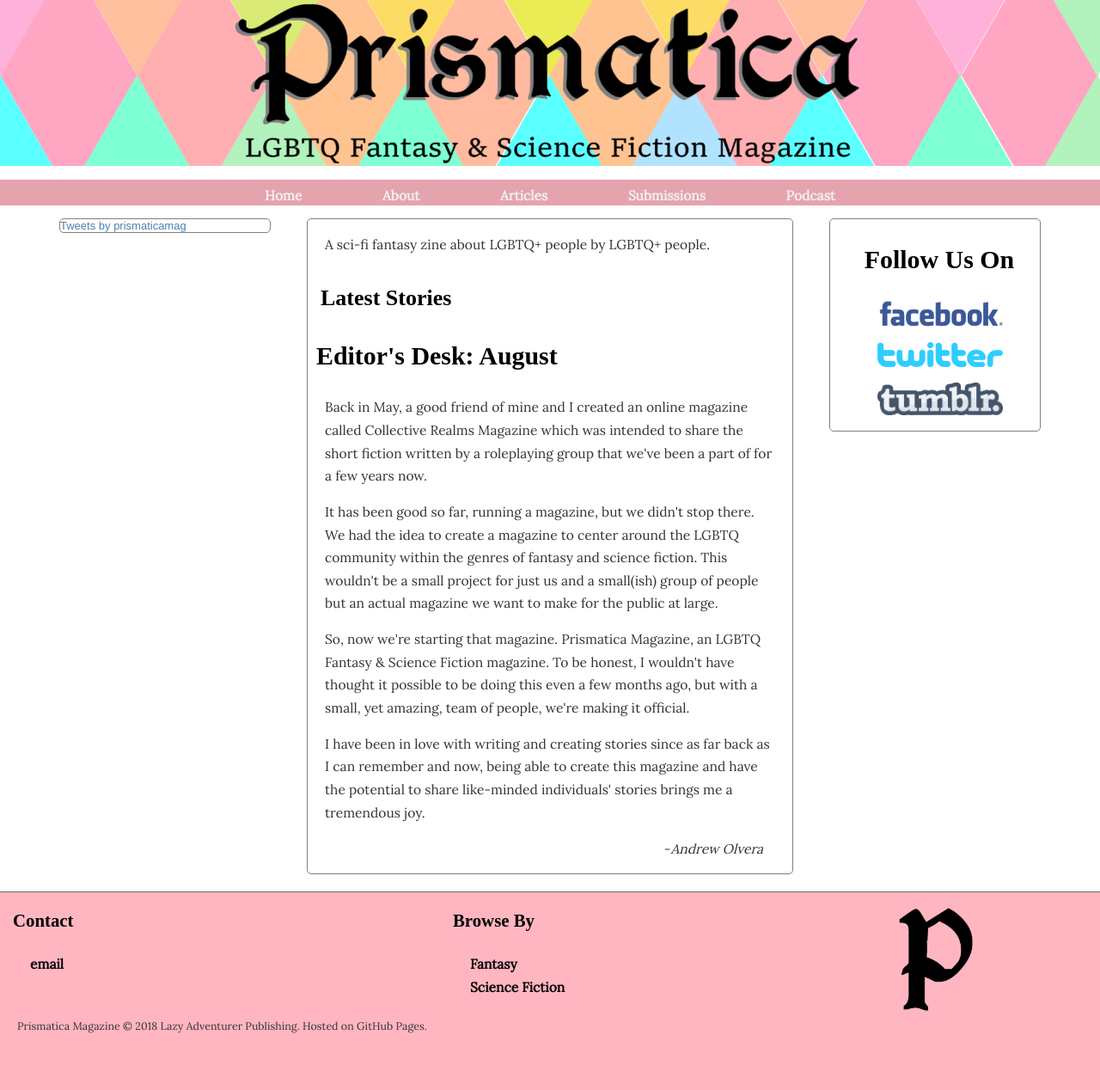
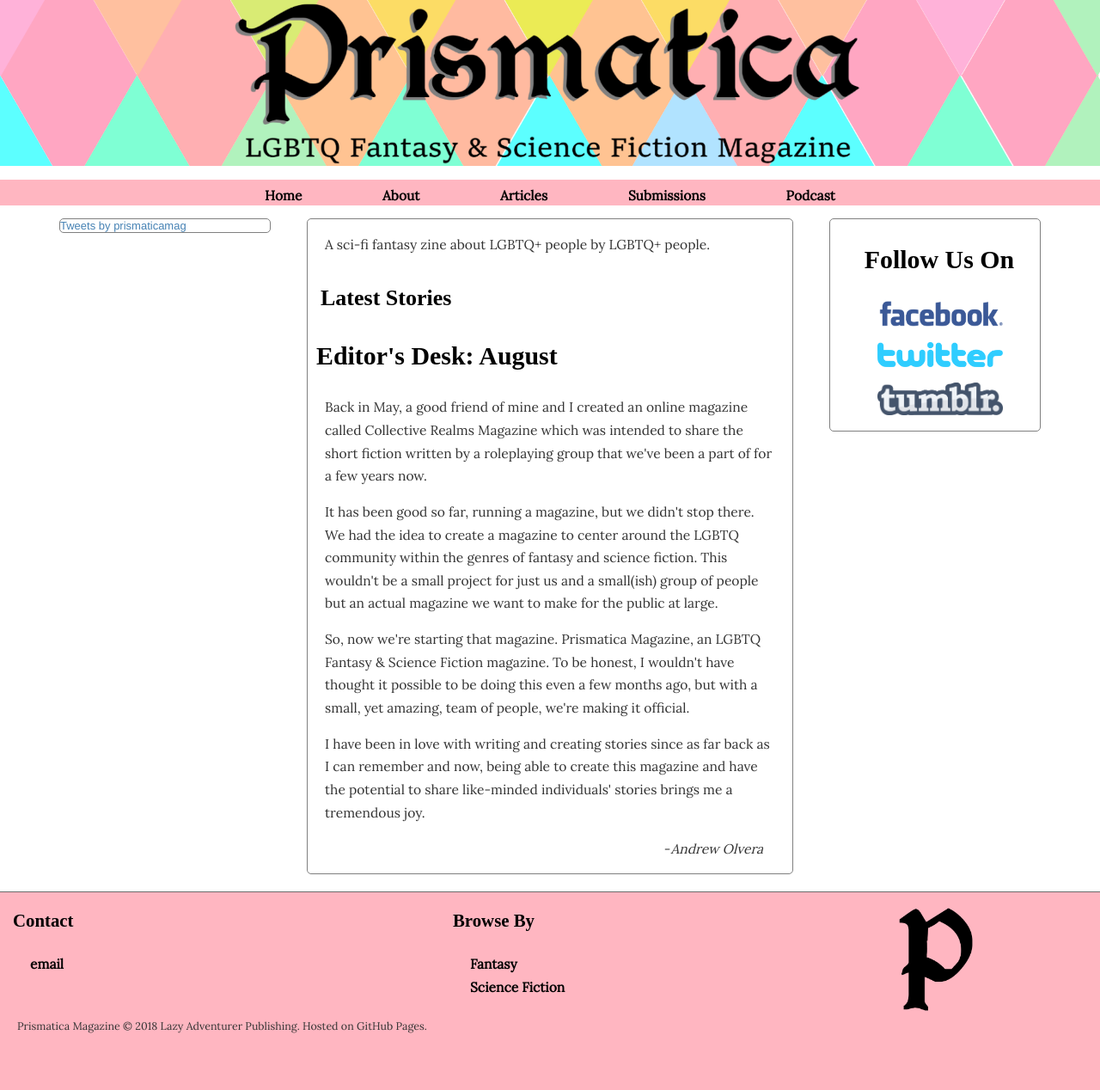
Before and after one commit to lazyadventurerpublishing/prismatica, a Jekyll site: the page built from index.html, in a window 1280 px wide. Shown: the whole page at 86% size. Built offline with Jekyll 4.4.1, drawn with Linux system fonts in a browser that asks for light colours; some web fonts are replaced; the list of posts is cut into pages by our own code; comment, search, counter and statistics services are not loaded.

Commit message:
Update main.css

```diff
--- a/css/main.css
+++ b/css/main.css
@@ -137,7 +137,7 @@ body {
 
                     #navigation {
                         height: 30px;
-                        background: #e5a3ad;
+                        background: #ffb6c1;
                         margin: 0px;
                         text-align: center;
                     }
@@ -150,7 +150,7 @@ body {
                     }
 
                     nav a {
-                        color: #F0F0F0;
+                        color: #000000;
                     }
 
 /* content contents */
```
